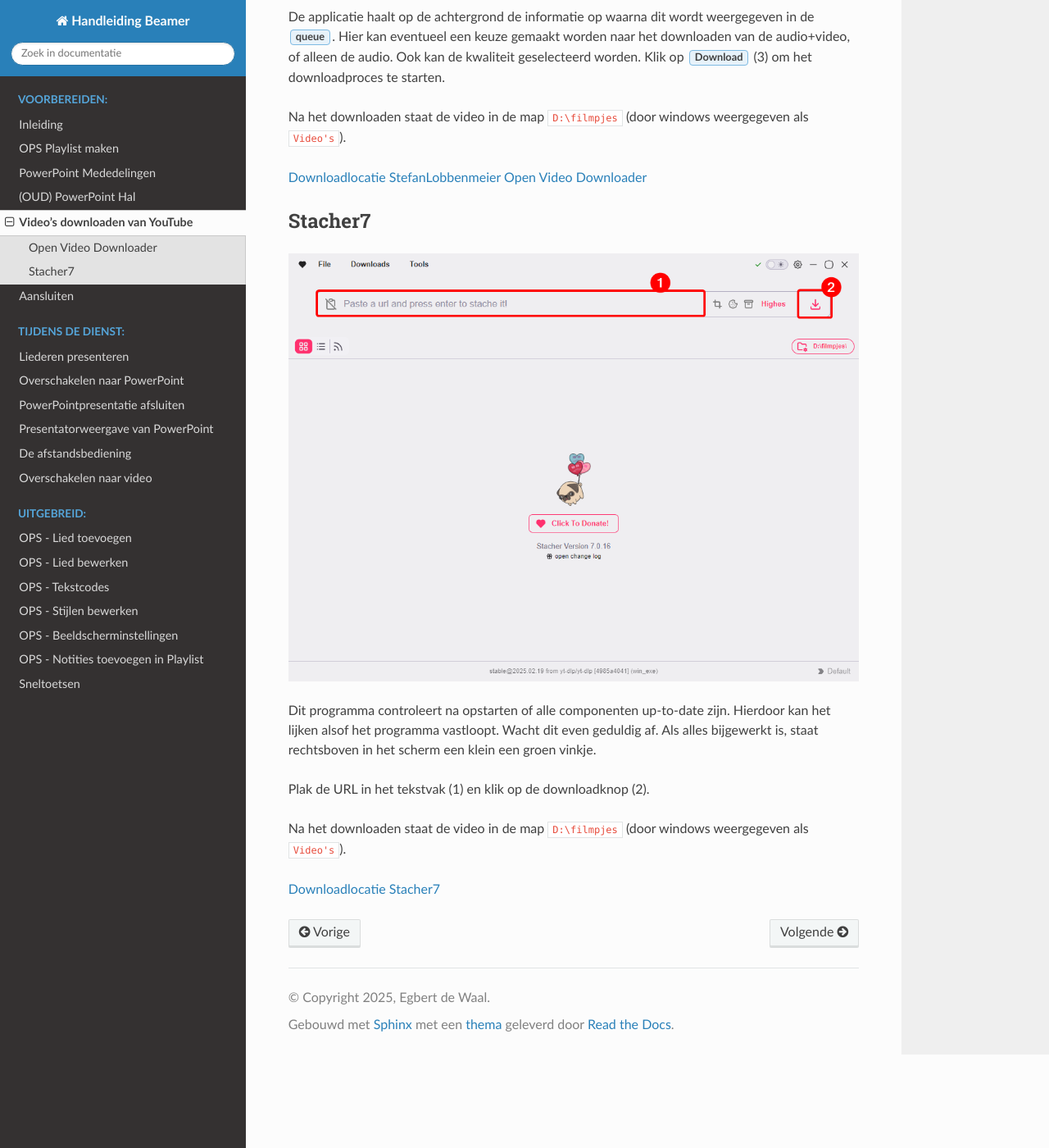
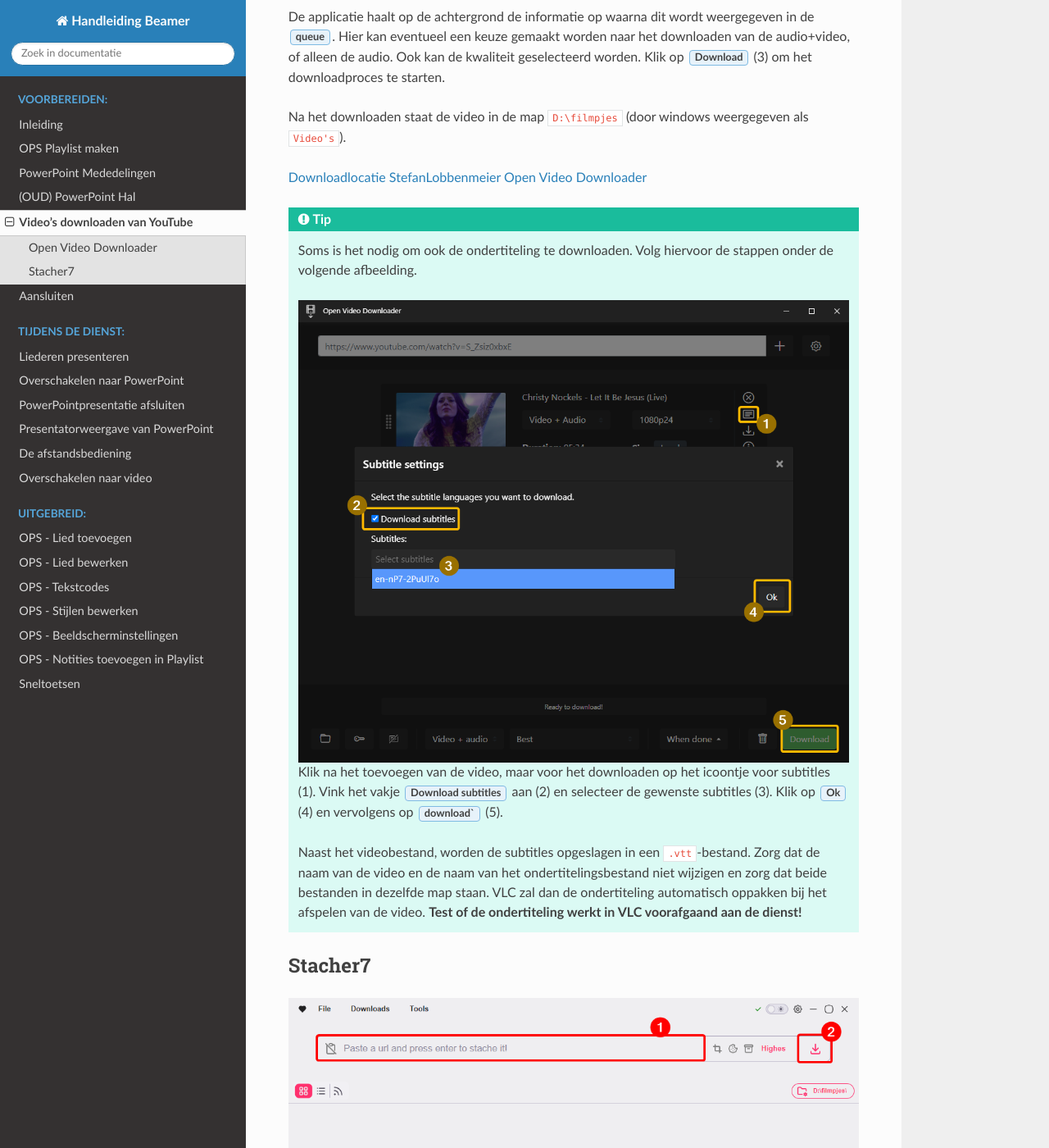
Before and after one commit to edewaal97/docs-beamer-reddingsark-bunschoten, a Sphinx documentation site: the page built from source/voorbereiden/video-downloaden.rst, in a window 1280 px wide and 1400 px high, scrolled down 2100 px. Shown: the whole window at 82% size. Built offline with Sphinx 7.4.7 and the Read the Docs theme 3.1.0, drawn with Linux system fonts in a browser that asks for light colours.

Commit message:
add text to downloading subtitles of YouTube video's

```diff
--- a/source/voorbereiden/video-downloaden.rst
+++ b/source/voorbereiden/video-downloaden.rst
@@ -35,6 +35,15 @@
 
 `Downloadlocatie StefanLobbenmeier Open Video Downloader <https://github.com/StefanLobbenmeier/youtube-dl-gui/releases/latest>`_
 
+.. Tip::
+  Soms is het nodig om ook de ondertiteling te downloaden. Volg hiervoor de stappen onder de volgende afbeelding.
+
+  .. image:: /images/open-video-downloader-subtitles.png
+
+  Klik na het toevoegen van de video, maar voor het downloaden op het icoontje voor subtitles (1). Vink het vakje :guilabel:`Download subtitles` aan (2) en selecteer de gewenste subtitles (3). Klik op :guilabel:`Ok` (4) en vervolgens op :guilabel:`download`` (5).
+
+  Naast het videobestand, worden de subtitles opgeslagen in een ``.vtt``-bestand. Zorg dat de naam van de video en de naam van het ondertitelingsbestand niet wijzigen en zorg dat beide bestanden in dezelfde map staan. VLC zal dan de ondertiteling automatisch oppakken bij het afspelen van de video. **Test of de ondertiteling werkt in VLC voorafgaand aan de dienst!**
+
 Stacher7
 --------
 
```
Also changed, not shown: source/images/open-video-downloader-subtitles.png (added).
